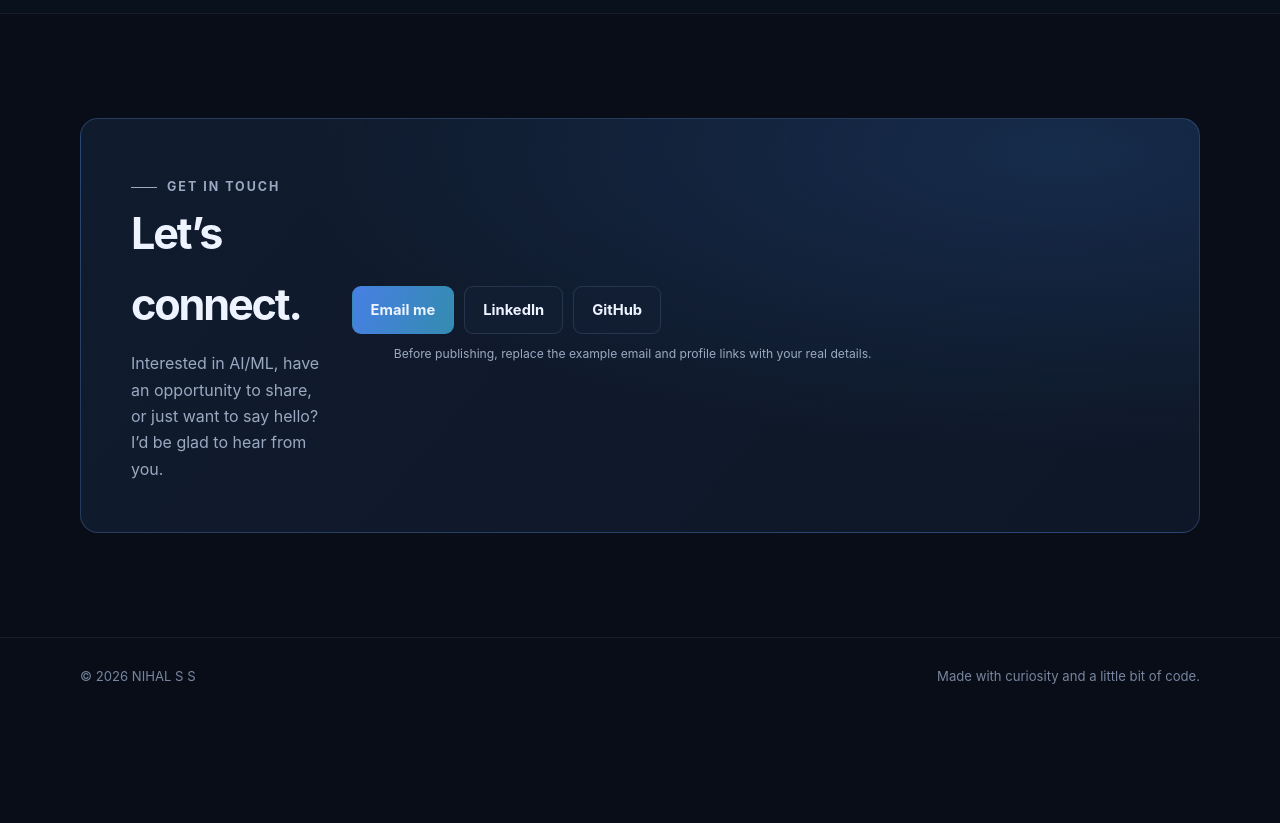
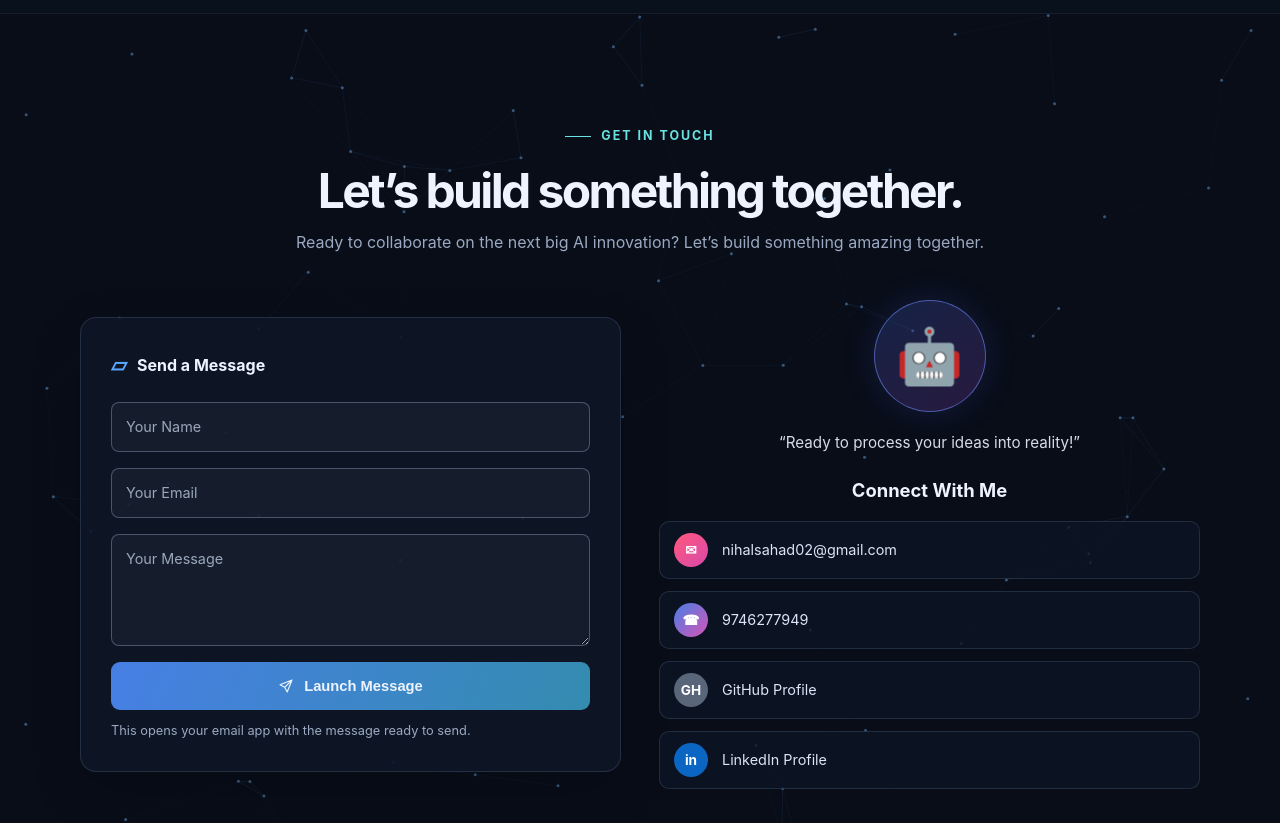
Before and after one commit to Nihalsahad/nihal-portfolio, a plain HTML site: page index.html in a window 1280 px wide. Shown: the part 3720-4543 px from the top of the page. Before the commit the page ends 4436 px from the top, so only its background shows below. Drawn offline with Linux system fonts and the light colour scheme; animation ran at ten frames a second.

Commit message:
Add responsive contact form and contact links

```diff
--- a/index.html
+++ b/index.html
@@ -403,22 +403,81 @@
     .experience-card .role { margin-bottom: 16px; color: var(--cyan); font-weight: 600; }
     .experience-card p:last-child { margin-bottom: 0; color: var(--muted); }
     .experience-location { color: #91a1b9; font-size: .88rem; white-space: nowrap; }
-    .contact-panel {
+    .contact-section { position: relative; isolation: isolate; overflow: hidden; background: #080d18; }
+    .contact-section .container { position: relative; z-index: 1; }
+    .contact-section .section-heading { max-width: 760px; margin-inline: auto; text-align: center; }
+    .contact-layout { display: grid; grid-template-columns: 1fr 1fr; gap: 38px; align-items: center; }
+    .contact-form {
+      display: grid;
+      gap: 16px;
+      padding: clamp(22px, 3vw, 30px);
+      border: 1px solid var(--line);
+      border-radius: 16px;
+      background: rgba(15, 23, 39, .9);
+      box-shadow: 0 18px 50px rgba(0, 0, 0, .18);
+    }
+    .contact-form h3 { display: flex; align-items: center; gap: 10px; margin: 0 0 4px; font-size: 1rem; }
+    .contact-form h3 span { color: #58a6ff; font-size: 1.3rem; }
+    .contact-form input, .contact-form textarea {
+      width: 100%;
+      padding: 12px 14px;
+      border: 1px solid rgba(157, 176, 208, .38);
+      border-radius: 8px;
+      background: rgba(255, 255, 255, .035);
+      color: var(--text);
+      font: inherit;
+      font-size: .9rem;
+    }
+    .contact-form input::placeholder, .contact-form textarea::placeholder { color: #9aa7ba; }
+    .contact-form textarea { min-height: 112px; resize: vertical; }
+    .contact-form .button { width: 100%; border: 0; cursor: pointer; }
+    .contact-form .button svg { width: 16px; height: 16px; }
+    .contact-status { min-height: 1.4em; margin: -6px 0 0; color: #9aa9c1; font-size: .8rem; }
+    .contact-connect { display: grid; gap: 12px; }
+    .contact-bot { display: grid; justify-items: center; gap: 18px; margin-bottom: 8px; text-align: center; }
+    .bot-orb {
+      display: grid;
+      width: 112px;
+      aspect-ratio: 1;
+      place-items: center;
+      border: 1px solid rgba(113, 140, 255, .56);
+      border-radius: 50%;
+      background: linear-gradient(145deg, rgba(36, 62, 126, .45), rgba(91, 46, 122, .4));
+      box-shadow: 0 0 34px rgba(91, 111, 255, .16);
+      font-size: 3.4rem;
+    }
+    .contact-bot p { margin: 0; color: #d4dbea; font-size: .95rem; }
+    .contact-connect h3 { margin: 0 0 4px; text-align: center; font-size: 1.15rem; }
+    .contact-link {
       display: flex;
+      min-height: 58px;
       align-items: center;
-      justify-content: space-between;
-      gap: 32px;
-      padding: clamp(26px, 5vw, 50px);
-      border: 1px solid rgba(114, 170, 255, .24);
-      border-radius: 18px;
-      background:
-        radial-gradient(ellipse at 88% 8%, rgba(47, 112, 196, .22), transparent 55%),
-        linear-gradient(130deg, #101b2e, #0e1727);
+      gap: 14px;
+      padding: 10px 14px;
+      border: 1px solid var(--line);
+      border-radius: 10px;
+      background: rgba(13, 21, 36, .78);
+      color: #dce5f5;
+      font-size: .9rem;
+      text-decoration: none;
+      transition: border-color .2s ease, transform .2s ease;
     }
-    .contact-panel h2 { margin-bottom: 10px; font-size: clamp(1.8rem, 4vw, 2.7rem); letter-spacing: -.05em; }
-    .contact-panel p { max-width: 520px; margin-bottom: 0; color: var(--muted); }
-    .contact-actions { display: flex; flex-wrap: wrap; gap: 10px; flex-shrink: 0; }
-    .contact-note { flex-basis: 100%; margin: 0; color: #8292aa; font-size: .76rem; text-align: right; }
+    .contact-link:hover { transform: translateY(-2px); border-color: rgba(114, 170, 255, .56); }
+    .contact-link-icon {
+      display: grid;
+      width: 34px;
+      min-width: 34px;
+      aspect-ratio: 1;
+      place-items: center;
+      border-radius: 50%;
+      background: linear-gradient(135deg, #477fe4, #d754b8);
+      color: white;
+      font-size: .85rem;
+      font-weight: 750;
+    }
+    .contact-link.email .contact-link-icon { background: linear-gradient(135deg, #ff587c, #d749aa); }
+    .contact-link.linkedin .contact-link-icon { background: #0a66c2; }
+    .contact-link.github .contact-link-icon { background: #596579; }
     .text-link { display: inline-flex; align-items: center; gap: 8px; color: #b9d5ff; font-size: .9rem; text-decoration: none; }
     .text-link:hover { color: var(--cyan); }
     .site-footer { padding: 28px 0; border-top: 1px solid rgba(151, 177, 222, .1); color: #77869e; font-size: .82rem; }
@@ -432,7 +491,7 @@
       .about-highlights { grid-template-columns: 1fr; gap: 12px; }
       .skills-grid, .project-grid { grid-template-columns: repeat(2, 1fr); }
       .project-card:last-child { grid-column: 1 / -1; }
-      .contact-panel { align-items: flex-start; flex-direction: column; }
+      .contact-layout { grid-template-columns: 1fr; gap: 32px; }
     }
     @media (max-width: 620px) {
       .container { width: min(var(--content), calc(100% - 36px)); }
@@ -462,7 +521,6 @@
       .project-card:last-child { grid-column: auto; }
       .experience-card { grid-template-columns: 1fr; gap: 5px; padding: 25px; }
       .experience-location { grid-row: 1; }
-      .contact-note { text-align: left; }
       .footer-inner { flex-direction: column; }
     }
     @media (prefers-reduced-motion: reduce) {
@@ -695,19 +753,48 @@
       </div>
     </section>
 
-    <section class="section" id="contact" aria-labelledby="contact-title">
+    <section class="section contact-section" id="contact" aria-labelledby="contact-title">
+      <canvas class="section-network" id="contact-network" aria-hidden="true"></canvas>
       <div class="container">
-        <div class="contact-panel">
-          <div>
-            <p class="eyebrow">Get in touch</p>
-            <h2 id="contact-title">Let’s connect.</h2>
-            <p>Interested in AI/ML, have an opportunity to share, or just want to say hello? I’d be glad to hear from you.</p>
-          </div>
-          <div class="contact-actions">
-            <a class="button primary" href="mailto:nihal@example.com">Email me</a>
-            <a class="button" href="https://www.linkedin.com/" target="_blank" rel="noopener noreferrer">LinkedIn</a>
-            <a class="button" href="https://github.com/" target="_blank" rel="noopener noreferrer">GitHub</a>
-            <p class="contact-note">Before publishing, replace the example email and profile links with your real details.</p>
+        <div class="section-heading">
+          <p class="eyebrow">Get in touch</p>
+          <h2 id="contact-title">Let’s build something together.</h2>
+          <p>Ready to collaborate on the next big AI innovation? Let’s build something amazing together.</p>
+        </div>
+        <div class="contact-layout">
+          <form class="contact-form" id="contact-form">
+            <h3><span aria-hidden="true">▱</span>Send a Message</h3>
+            <input type="text" name="name" placeholder="Your Name" autocomplete="name" aria-label="Your name" required>
+            <input type="email" name="email" placeholder="Your Email" autocomplete="email" aria-label="Your email" required>
+            <textarea name="message" placeholder="Your Message" aria-label="Your message" required></textarea>
+            <button class="button primary" type="submit">
+              <svg viewBox="0 0 24 24" fill="none" aria-hidden="true"><path d="m21 3-7.2 18-3.8-7-7-3.8L21 3Zm0 0L10 14" stroke="currentColor" stroke-width="1.7" stroke-linecap="round" stroke-linejoin="round"/></svg>
+              Launch Message
+            </button>
+            <p class="contact-status" id="contact-status" aria-live="polite">This opens your email app with the message ready to send.</p>
+          </form>
+          <div class="contact-connect">
+            <div class="contact-bot">
+              <div class="bot-orb" aria-hidden="true">🤖</div>
+              <p>“Ready to process your ideas into reality!”</p>
+            </div>
+            <h3>Connect With Me</h3>
+            <a class="contact-link email" href="mailto:nihalsahad02@gmail.com">
+              <span class="contact-link-icon" aria-hidden="true">✉</span>
+              <span>nihalsahad02@gmail.com</span>
+            </a>
+            <a class="contact-link phone" href="tel:9746277949">
+              <span class="contact-link-icon" aria-hidden="true">☎</span>
+              <span>9746277949</span>
+            </a>
+            <a class="contact-link github" href="https://github.com/Nihalsahad" target="_blank" rel="noopener noreferrer">
+              <span class="contact-link-icon" aria-hidden="true">GH</span>
+              <span>GitHub Profile</span>
+            </a>
+            <a class="contact-link linkedin" href="https://www.linkedin.com/in/nihal-s-s-704b162bb/" target="_blank" rel="noopener noreferrer">
+              <span class="contact-link-icon" aria-hidden="true">in</span>
+              <span>LinkedIn Profile</span>
+            </a>
           </div>
         </div>
       </div>
@@ -746,6 +833,20 @@
     });
     document.getElementById("year").textContent = new Date().getFullYear();
 
+    const contactForm = document.getElementById("contact-form");
+    contactForm.addEventListener("submit", (event) => {
+      event.preventDefault();
+      const formData = new FormData(contactForm);
+      const name = formData.get("name").toString().trim();
+      const senderEmail = formData.get("email").toString().trim();
+      const message = formData.get("message").toString().trim();
+      const subject = `Portfolio message from ${name}`;
+      const body = `${message}\n\nFrom: ${name}\nEmail: ${senderEmail}`;
+      const query = new URLSearchParams({ subject, body });
+      window.location.href = `mailto:nihalsahad02@gmail.com?${query.toString()}`;
+      document.getElementById("contact-status").textContent = "Your email app should open with the message ready to send.";
+    });
+
     const typedText = document.getElementById("typed-backdrop-text");
     const typingWords = ["AI / ML", "Python", "Data Science", "Deep Learning"];
     let typingIndex = 0;
@@ -779,7 +880,7 @@
     typeBackdrop();
 
     const reducedMotion = window.matchMedia("(prefers-reduced-motion: reduce)").matches;
-    const networkScenes = ["network", "about-network"]
+    const networkScenes = ["network", "about-network", "contact-network"]
       .map((id) => {
         const canvas = document.getElementById(id);
         const context = canvas.getContext("2d");
```
